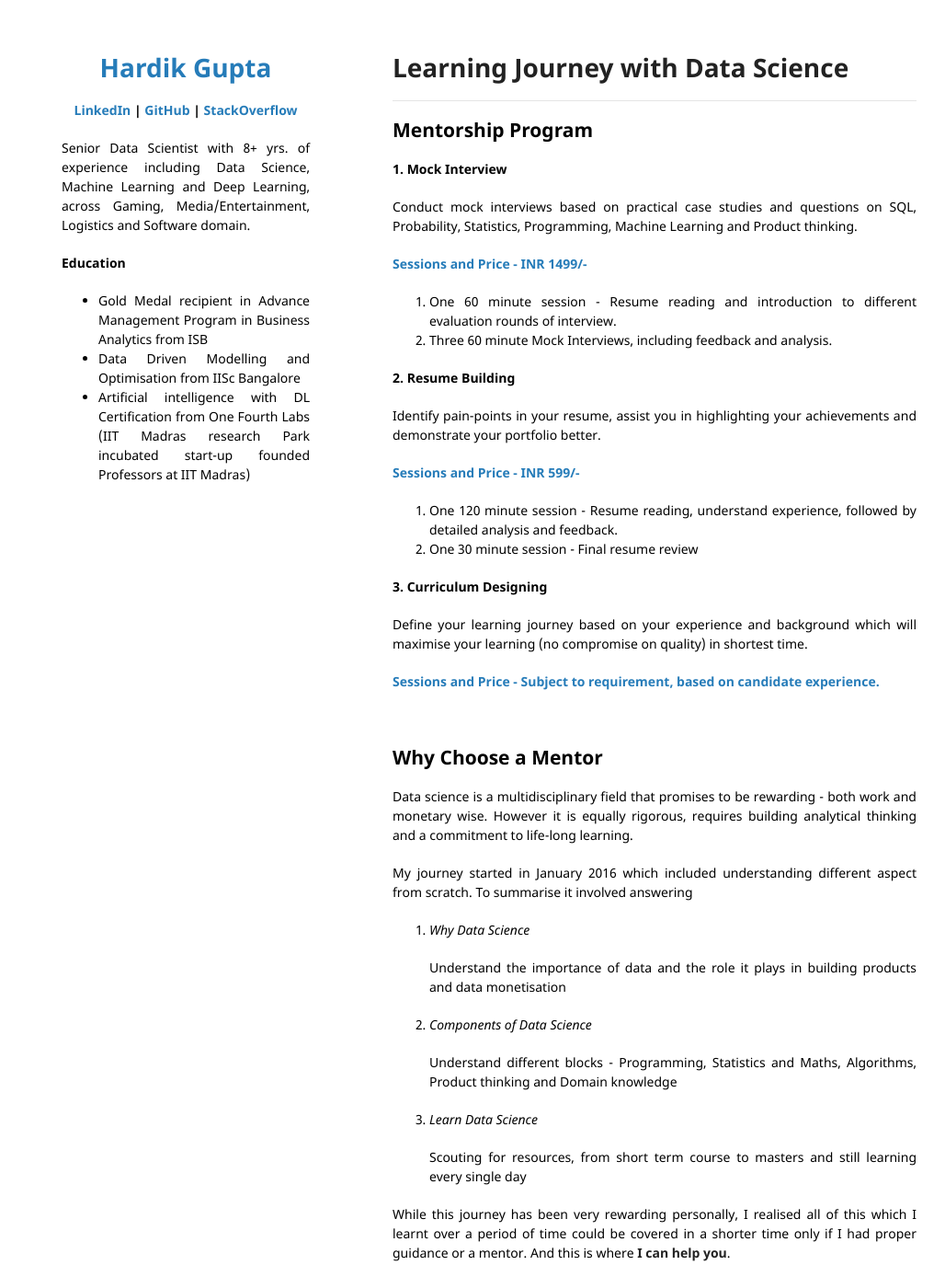
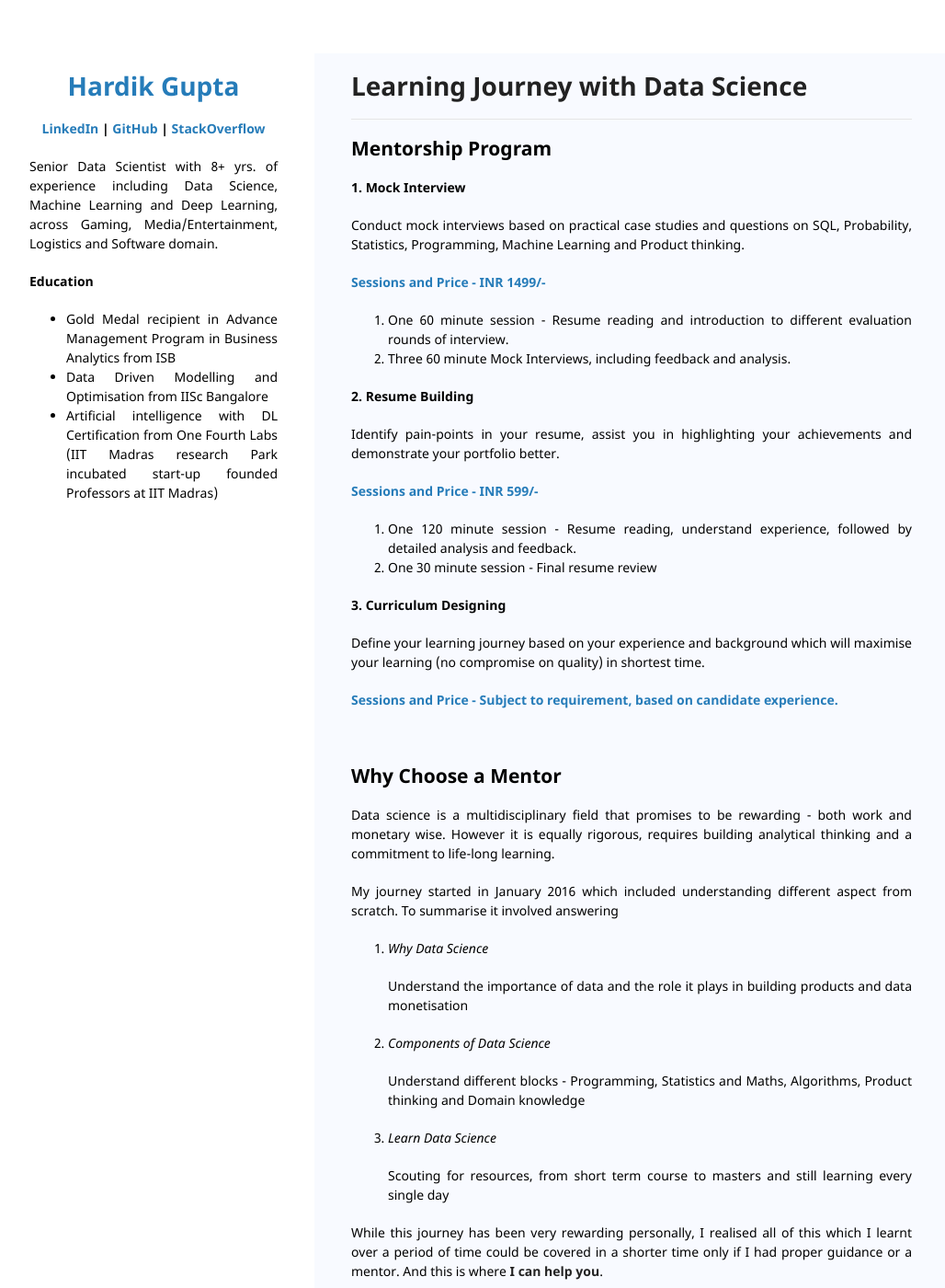
Before and after one commit to HardikLGupta/portfolio, a Jekyll site: the page built from index.md, in a window 1280 px wide and 1400 px high. Shown: the whole window at 92% size, without its empty margins (108-1136 px from the left). Built offline with Jekyll 4.4.1, drawn with Linux system fonts in a browser that asks for light colours; our own code applies the rules of GitHub Pages for plain Markdown files.

Commit message:
Update jekyll-theme-minimal.scss

```diff
--- a/_sass/jekyll-theme-minimal.scss
+++ b/_sass/jekyll-theme-minimal.scss
@@ -58,7 +58,8 @@ a:hover small {
 }
 
 .wrapper {
-  width:930px;
+  --width:930px;
+  width:1000px;
   margin:0 auto;
 }
 
@@ -111,6 +112,7 @@ header {
   float:left;
   position:fixed;
   -webkit-font-smoothing:subpixel-antialiased;
+  padding-top: 20px;
 }
 
 ul.downloads {
@@ -174,10 +176,15 @@ strong {
 }
 
 section {
-  width:570px;
+  --width:570px;
+  width:610px;
   float:right;
   padding-bottom:50px;
   text-align: justify;
+  background-color: #f8faff;
+  padding-left: 40px;
+  padding-right: 40px;
+  padding-top: 20px;
 }
 
 small {
```
